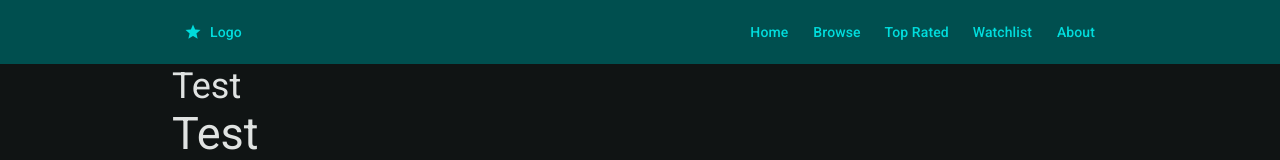
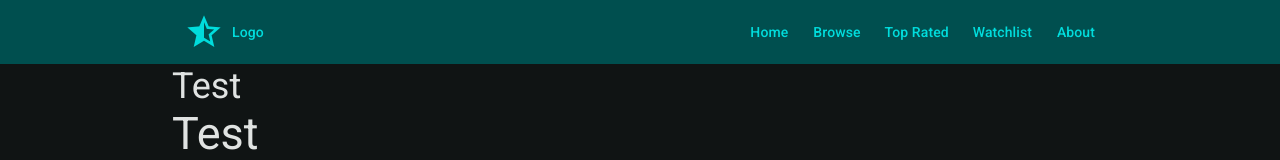
Before and after one commit to mihai3636/ng-getting-started, an Angular app: page / in a window 1280 px wide. Shown: the top 160 px of the page. Built offline with nearby package versions, Linux system fonts and the light colour scheme.

Commit message:
Adjust logo icon size

```diff
--- a/src/app/shared/navbar/navbar.scss
+++ b/src/app/shared/navbar/navbar.scss
@@ -11,6 +11,13 @@
 }
 
 .nav__logo {
+  --size: 40px;
+
+  mat-icon {
+    width: var(--size);
+    height: var(--size);
+    font-size: var(--size);
+  }
 }
 
 .nav__links {
--- a/src/app/shared/navbar/navbar.ts
+++ b/src/app/shared/navbar/navbar.ts
@@ -10,7 +10,7 @@ import { RouterLink } from '@angular/router';
     <div class="container">
       <nav class="nav">
         <a class="nav__logo" matButton routerLink="/">
-          <mat-icon>star half</mat-icon>
+          <mat-icon>star_half</mat-icon>
           Logo
         </a>
         <ul class="nav__links">
```
